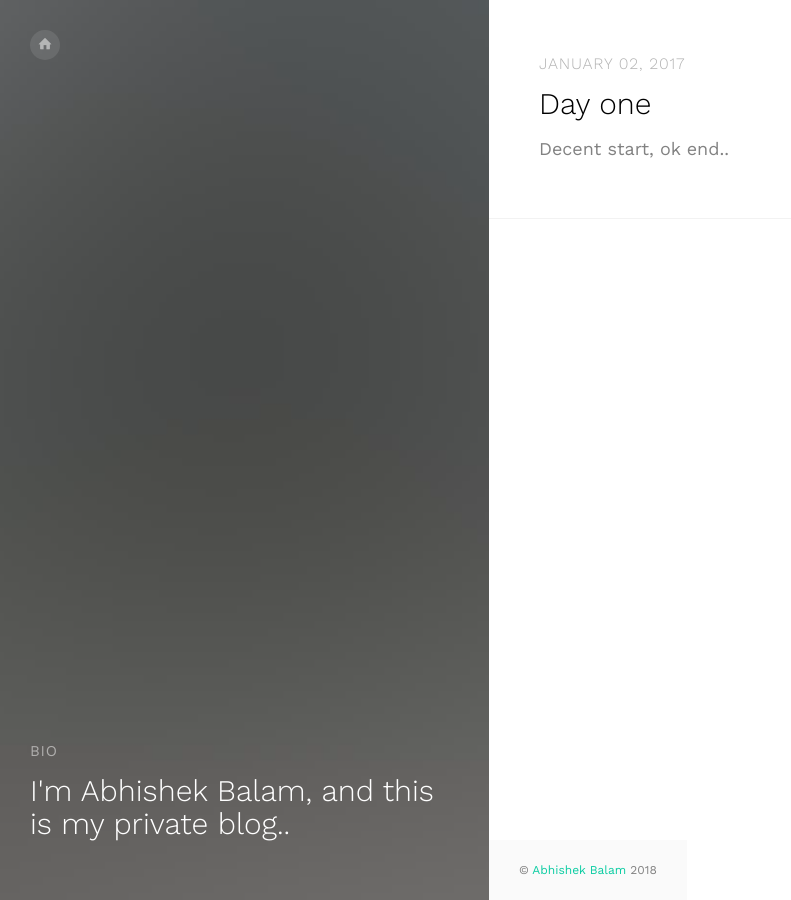
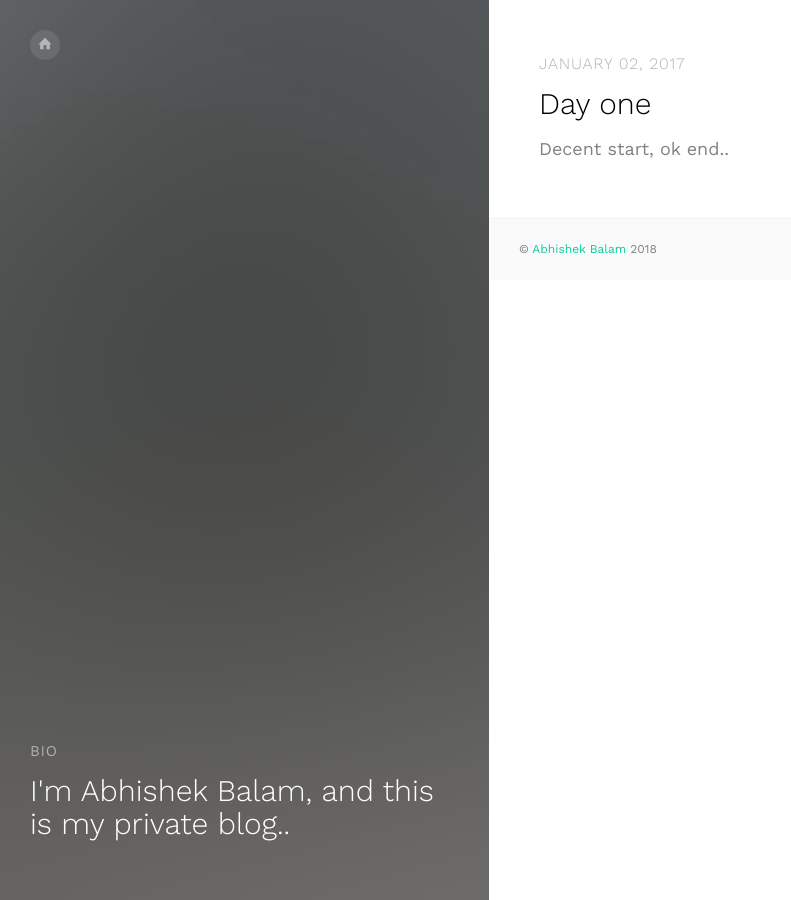
Before and after one commit to abhishekbalam-xyz/thoughts, a Jekyll site: the page built from index.md, in a window 1280 px wide. Shown: the whole page, without its empty margins (0-791 px from the left). Built offline with Jekyll 4.4.1, drawn with Linux system fonts in a browser that asks for light colours; some web fonts are replaced.

Commit message:
Sat Jan 13 14:04:02 IST 2018

```diff
--- a/assets/css/style.css
+++ b/assets/css/style.css
@@ -433,12 +433,10 @@ h1, h2, h3, h4, h5, h6, figure {
 }
 
 footer {
-  position: fixed;
   background: #fafafa;
   clear: both;
   font-size: 12px;
   padding: 20px 30px !important;
-  bottom: 0px;
 }
 .single footer > div {
   max-width: 960px;
```
